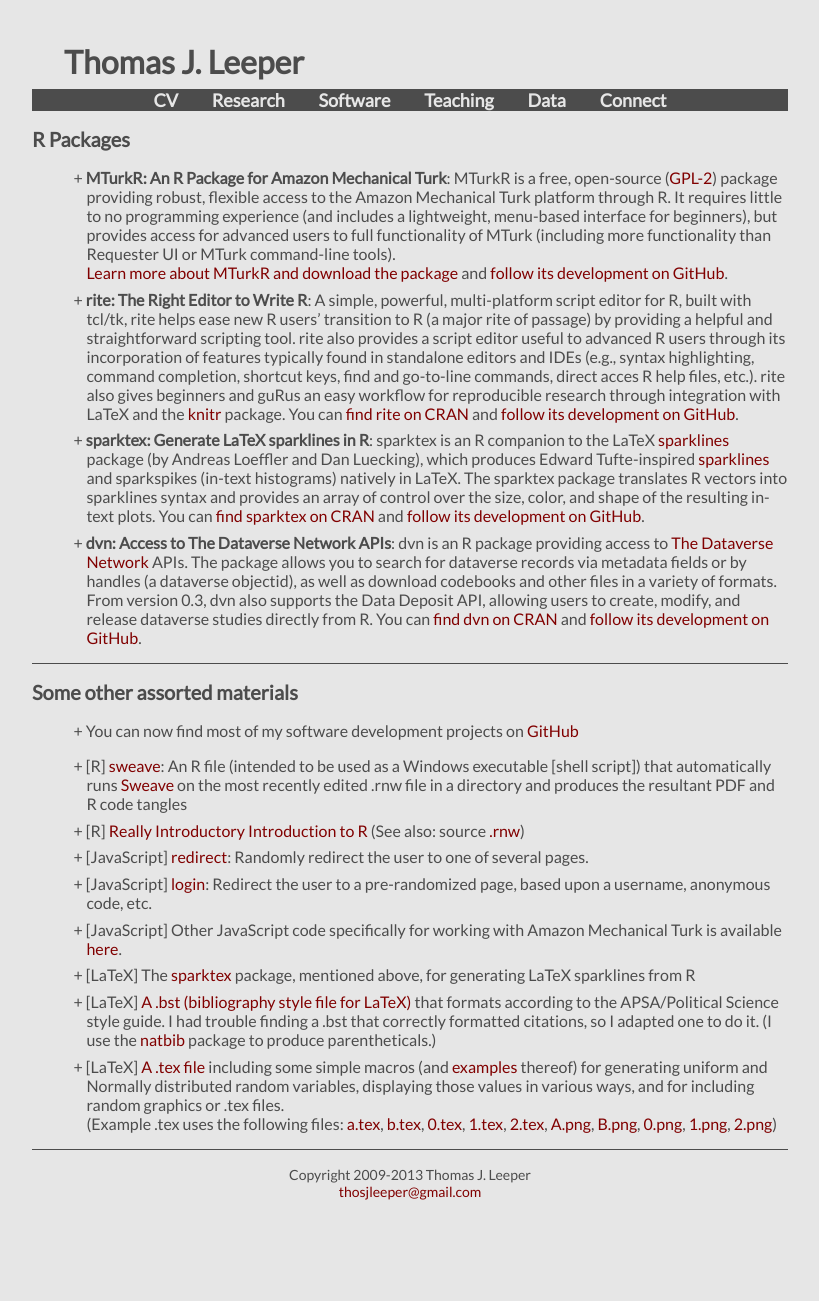
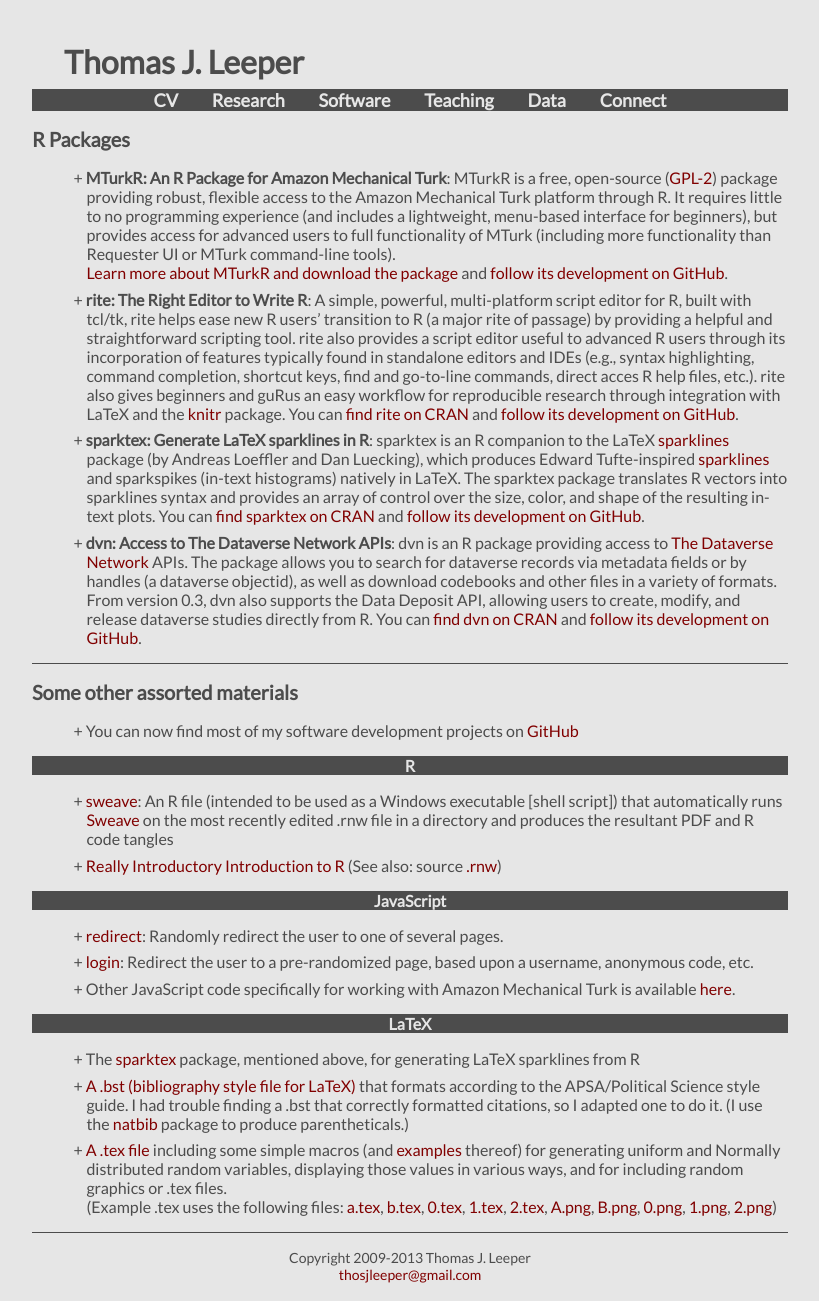
Before and after one commit to leeper/leeper.github.io, a Jekyll site: the page built from software.md, in a window 1280 px wide. Shown: the whole page, without its empty margins (230-1049 px from the left). Built offline with Jekyll 4.4.1, drawn with Linux system fonts in a browser that asks for light colours; before the commit the page ends 1218 px from its top, so only the background shows below that.

Commit message:
Update software.md

```diff
--- a/software.md
+++ b/software.md
@@ -22,12 +22,17 @@
 <!--* [mergeNA](code/r/mergeNA.r): Combine two variables with mutually exclusive missingness (e.g., for merging responses to questions from two survey forms)-->
 <!--* [sparktex](code/r/sparktex.r): Produce LaTeX code for in-line sparklines, using the [sparkline](http://get-software.net/help/Catalogue/entries/sparklines.html#Docs) environment-->
 
-* [R] [sweave](code/r/sweave.r): An R file (intended to be used as a Windows executable [shell script]) that automatically runs [Sweave](http://www.statistik.lmu.de/~leisch/Sweave/) on the most recently edited .rnw file in a directory and produces the resultant PDF and R code tangles
-* [R] [Really Introductory Introduction to R](http://thomasleeper.com/Rcourse/Intro2R/Intro2R.pdf) (See also: source [.rnw](http://thomasleeper.com/Rcourse/Intro2R/Intro2R.rnw))
-* [JavaScript] [redirect](code/javascript/redirect.html): Randomly redirect the user to one of several pages.
-* [JavaScript] [login](code/javascript/login.txt): Redirect the user to a pre-randomized page, based upon a username, anonymous code, etc.
-* [JavaScript] Other JavaScript code specifically for working with Amazon Mechanical Turk is available [here](MTurkR/index.html).
-* [LaTeX] The [sparktex](http://cran.r-project.org/web/packages/sparktex/index.html) package, mentioned above, for generating LaTeX sparklines from R
-* [LaTeX] [A .bst (bibliography style file for LaTeX)](code/tex/apsa-leeper.bst) that formats according to the APSA/Political Science style guide. I had trouble finding a .bst that correctly formatted citations, so I adapted one to do it. (I use the [natbib](http://www.ctan.org/tex-archive/macros/latex/contrib/natbib/) package to produce parentheticals.)
-* [LaTeX] [A .tex file](code/tex/random.tex) including some simple macros (and [examples](code/tex/random.pdf) thereof) for generating uniform and Normally distributed random variables, displaying those values in various ways, and for including random graphics or .tex files.<br />(Example .tex uses the following files:
+### R ###
+* [sweave](code/r/sweave.r): An R file (intended to be used as a Windows executable [shell script]) that automatically runs [Sweave](http://www.statistik.lmu.de/~leisch/Sweave/) on the most recently edited .rnw file in a directory and produces the resultant PDF and R code tangles
+* [Really Introductory Introduction to R](http://thomasleeper.com/Rcourse/Intro2R/Intro2R.pdf) (See also: source [.rnw](http://thomasleeper.com/Rcourse/Intro2R/Intro2R.rnw))
+
+### JavaScript ###
+* [redirect](code/javascript/redirect.html): Randomly redirect the user to one of several pages.
+* [login](code/javascript/login.txt): Redirect the user to a pre-randomized page, based upon a username, anonymous code, etc.
+* Other JavaScript code specifically for working with Amazon Mechanical Turk is available [here](MTurkR/index.html).
+
+### LaTeX ###
+* The [sparktex](http://cran.r-project.org/web/packages/sparktex/index.html) package, mentioned above, for generating LaTeX sparklines from R
+* [A .bst (bibliography style file for LaTeX)](code/tex/apsa-leeper.bst) that formats according to the APSA/Political Science style guide. I had trouble finding a .bst that correctly formatted citations, so I adapted one to do it. (I use the [natbib](http://www.ctan.org/tex-archive/macros/latex/contrib/natbib/) package to produce parentheticals.)
+* [A .tex file](code/tex/random.tex) including some simple macros (and [examples](code/tex/random.pdf) thereof) for generating uniform and Normally distributed random variables, displaying those values in various ways, and for including random graphics or .tex files.<br />(Example .tex uses the following files:
 [a.tex](code/tex/a.tex), [b.tex](code/tex/b.tex), [0.tex](code/tex/0.tex), [1.tex](code/tex/1.tex), [2.tex](code/tex/2.tex), [A.png](code/tex/A.png), [B.png](code/tex/B.png), [0.png](code/tex/0.png), [1.png](code/tex/1.png), [2.png](code/tex/2.png))
```
